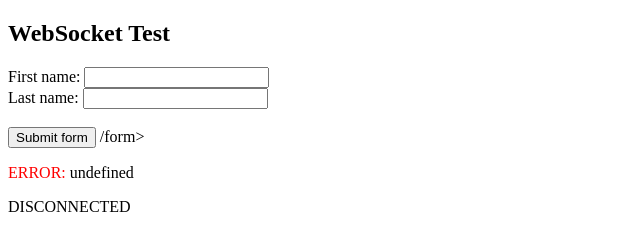
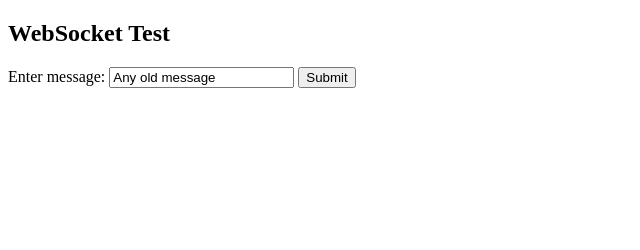
Before and after one commit to Turlough/WebSocket, a plain HTML site: page index.html in a window 1280 px wide. Shown: the whole page, without its empty margins (0-640 px from the left). Drawn offline with Linux system fonts and the light colour scheme.

Commit message:
re adding index.html

```diff
--- a/index.html
+++ b/index.html
@@ -3,24 +3,33 @@
 <head>
 <title>WebSocket Test</title>
 <script language="javascript" type="text/javascript">
+
+	var output;
+	var message;
 	var wsUri = "ws://echo.websocket.org/";
-	var output;
+	var websocket;
+
 	function init()
 	{
 	 	output = document.getElementById("output");
-	 testWebSocket();
+	 	websocket = new WebSocket(wsUri);
+
+	 	//testWebSocket();
 	}
-	function testWebSocket() {
 
+	function sendMessage(){
 		websocket = new WebSocket(wsUri);
 		websocket.onopen = function(evt) { onOpen(evt) };
 		websocket.onclose = function(evt) { onClose(evt) };
 		websocket.onmessage = function(evt) { onMessage(evt) };
-		websocket.onerror = function(evt) { onError(evt) }; }
+		websocket.onerror = function(evt) { onError(evt) };
+	}
+
 
 	function onOpen(evt) {
  	 	writeToScreen("CONNECTED");
-	 	 	doSend("WebSocket rocks");
+		message = document.getElementById("msg");
+		doSend(message.value);
  	}
 
 	function onClose(evt) { writeToScreen("DISCONNECTED"); }
@@ -42,7 +51,9 @@
     	pre.style.wordWrap = "break-word";
     	pre.innerHTML = message; output.appendChild(pre);
 	}
+
 	window.addEventListener("load", init, false);
+
 </script>
 </head>
 
@@ -50,11 +61,10 @@
 
 	<h2>WebSocket Test</h2>
 
-	<form id="myForm" action="form_action.asp">
-	  First name: <input type="text" name="fname"><br>
-	  Last name: <input type="text" name="lname"><br><br>
-		<input type="button" onclick="myFunction()" value="Submit form">
-	/form>
+	<form id="myForm">
+	  Enter message: <input type="text" id="msg" value="Any old message"/>
+	  <input type="button" onclick="javascript:sendMessage()" value="Submit"/>
+	</form>
 
 	<div id="output"></div>
 
```
Lines whose indentation alone changed are shown as unchanged.
